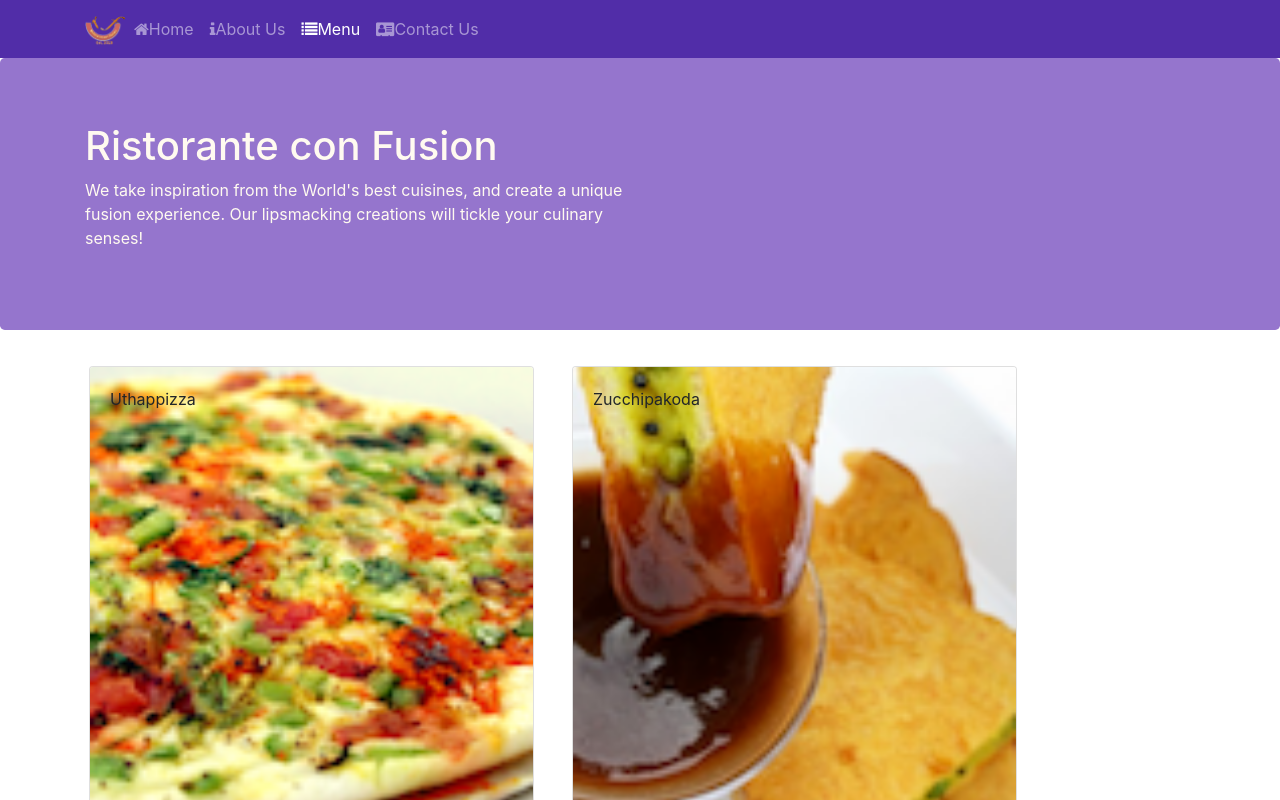
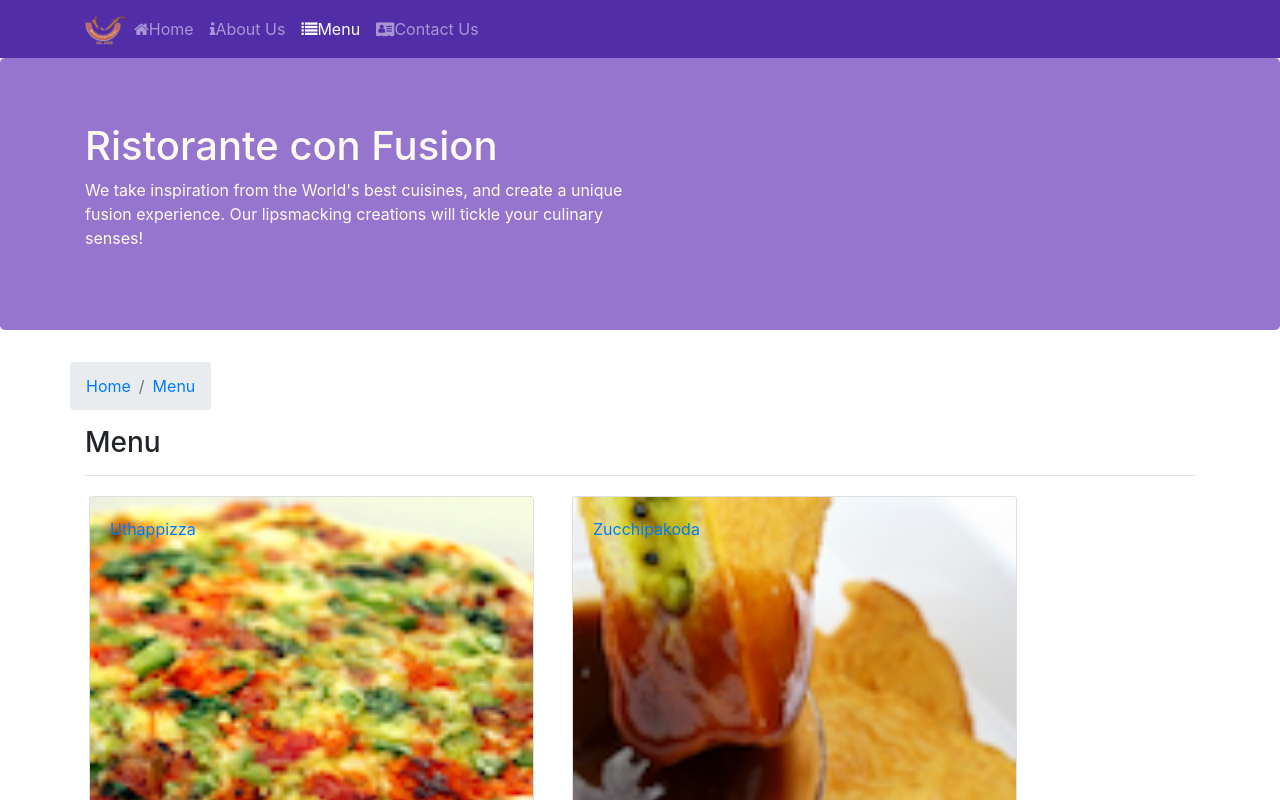
Before and after one commit to HunainAnis/Coursera, a React (Create React App) app: page /Menu in a window 1280 px wide. Shown: the top 800 px of the page. Built offline with nearby package versions, Linux system fonts and the light colour scheme.

Commit message:
SinglePageApplication- part 2

```diff
--- a/src/components/ContactComponent.js
+++ b/src/components/ContactComponent.js
@@ -1,8 +1,20 @@
 import React from 'react';
+import { Breadcrumb, BreadcrumbItem } from 'reactstrap';
+import { Link } from 'react-router-dom';
 
 function Contact(props) {
     return(
         <div className="container">
+                <div className='row'>
+                    <Breadcrumb>
+                        <BreadcrumbItem><Link to='/Home'>Home</Link></BreadcrumbItem>
+                        <BreadcrumbItem active><Link to='/Contactus'>Contact Us</Link></BreadcrumbItem>
+                    </Breadcrumb>
+                    <div className='col-12'>
+                        <h3>Contact Us</h3>
+                        <hr />
+                    </div>
+                </div>
             <div className="row row-content">
                 <div className="col-12">
                 <h3>Location Information</h3>
--- a/src/components/DishdetailComponent.js
+++ b/src/components/DishdetailComponent.js
@@ -1,5 +1,6 @@
 import React from 'react';
-import { Card, CardImg, CardTitle, CardBody, CardText } from 'reactstrap';
+import { Card, CardImg, CardTitle, CardBody, CardText, Breadcrumb, BreadcrumbItem } from 'reactstrap';
+import { Link } from 'react-router-dom';
 
 
     function RenderDish({dish}) {
@@ -14,9 +15,10 @@
         )
     }
     function RenderComments({dish}) {
+        console.log(dish)
         return(
             <div>
-                {dish.comments.map(review=>{
+                {dish.map(review=>{
                     return(
                         <ul key={review.id} className='list-unstyled'>
                             <li>{review.comment}</li>
@@ -33,18 +35,29 @@
         return(
             <div className='container'>
                 <div className='row'>
+                    <Breadcrumb>
+                        <BreadcrumbItem><Link to='/Home'>Home</Link></BreadcrumbItem>
+                        <BreadcrumbItem><Link to='/Menu'>Menu</Link></BreadcrumbItem>
+                        <BreadcrumbItem active><Link>{props.dish.name}</Link></BreadcrumbItem>
+                    </Breadcrumb>
+                    <div className='col-12'>
+                        <h3>{props.dish.name}</h3>
+                        <hr />
+                    </div>
+                </div>
+                <div className='row'>
                     <div className='col-12 col-md-5 m-1'>
                         <RenderDish dish={props.dish} />
                     </div>
                     <div className='col-12 col-md-5 m-1'>
                         <h1>Comments</h1>
-                        <RenderComments dish={props.dish} />
+                        <RenderComments dish={props.comments} />
                     </div>
                 </div>
             </div>
         )
         // eslint-disable-next-line no-unused-expressions
-        }else{<div></div>}
+        }
     }
 
 export default DishDetail;
--- a/src/components/MainComponent.js
+++ b/src/components/MainComponent.js
@@ -33,12 +33,22 @@
           />
       );
     }
+
+    const DishWithId = ({match}) => {
+      return(
+        <DishDetail
+          dish={this.state.dishes.filter(dish=>dish.id === parseInt(match.params.dishId,10))[0]}
+          comments={this.state.comments.filter(comment=>comment.dishId === parseInt(match.params.dishId,10))}
+        />
+      )
+    }
   return (
     <div>
       <Header />
       <Switch>
         <Route path='/Home' component={HomePage} />
         <Route exact path='/Menu' component={()=><Menu dishes = {this.state.dishes} />} />
+        <Route exact path='/Menu/:dishId' component={DishWithId} />
         <Route exact path='/Contactus' component={Contact} />
         <Redirect to="/Home" />
       </Switch>
--- a/src/components/MenuComponent.js
+++ b/src/components/MenuComponent.js
@@ -1,14 +1,17 @@
 import React from 'react';
-import { Card, CardImg, CardImgOverlay, CardTitle } from 'reactstrap';
+import { Card, CardImg, CardImgOverlay, CardTitle, Breadcrumb, BreadcrumbItem } from 'reactstrap';
+import { Link } from 'react-router-dom';
 
 
-    function RenderMenuItem({dish, onClick}) {
+    function RenderMenuItem({dish}) {
         return(
-            <Card onClick = {()=>onClick(dish.id)}>
+            <Card>
+                <Link to={`/menu/${dish.id}`}>
                 <CardImg width='100%' src={dish.image} alt={dish.name} />
                     <CardImgOverlay>
                         <CardTitle>{dish.name}</CardTitle>
                     </CardImgOverlay>
+                </Link>
             </Card>
         )
     }
@@ -18,13 +21,23 @@
         const menu = props.dishes.map(dish=>{
             return(
                 <div key={dish.id} className='col-12 col-md-5 m-1'>
-                    <RenderMenuItem dish={dish} onClick={props.onClick} />
+                    <RenderMenuItem dish={dish} />
                 </div>
             )
         });
 
         return(
             <div className='container'>
+                <div className='row'>
+                    <Breadcrumb>
+                        <BreadcrumbItem><Link to='/Home'>Home</Link></BreadcrumbItem>
+                        <BreadcrumbItem active><Link to='/Menu'>Menu</Link></BreadcrumbItem>
+                    </Breadcrumb>
+                    <div className='col-12'>
+                        <h3>Menu</h3>
+                        <hr />
+                    </div>
+                </div>
                 <div className='row'>
                     {menu}
                 </div>
```
